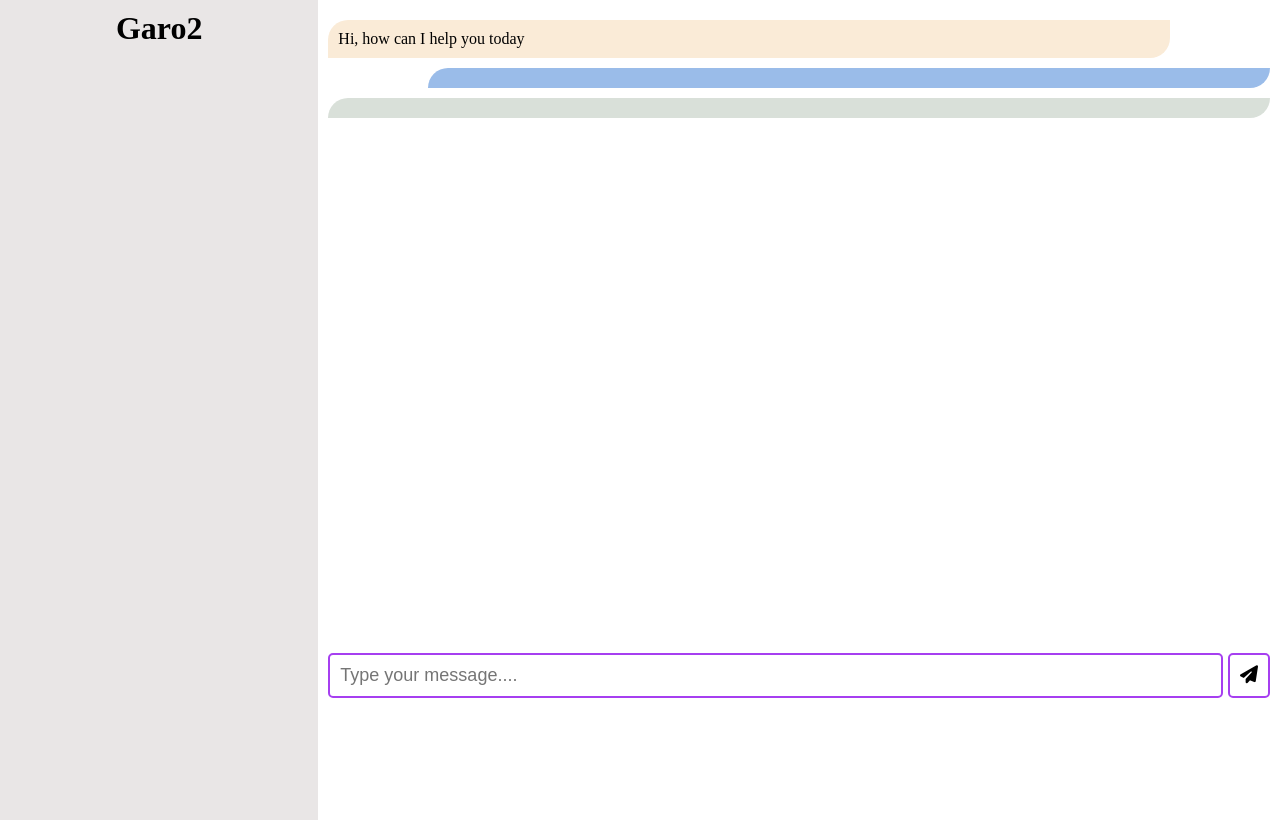
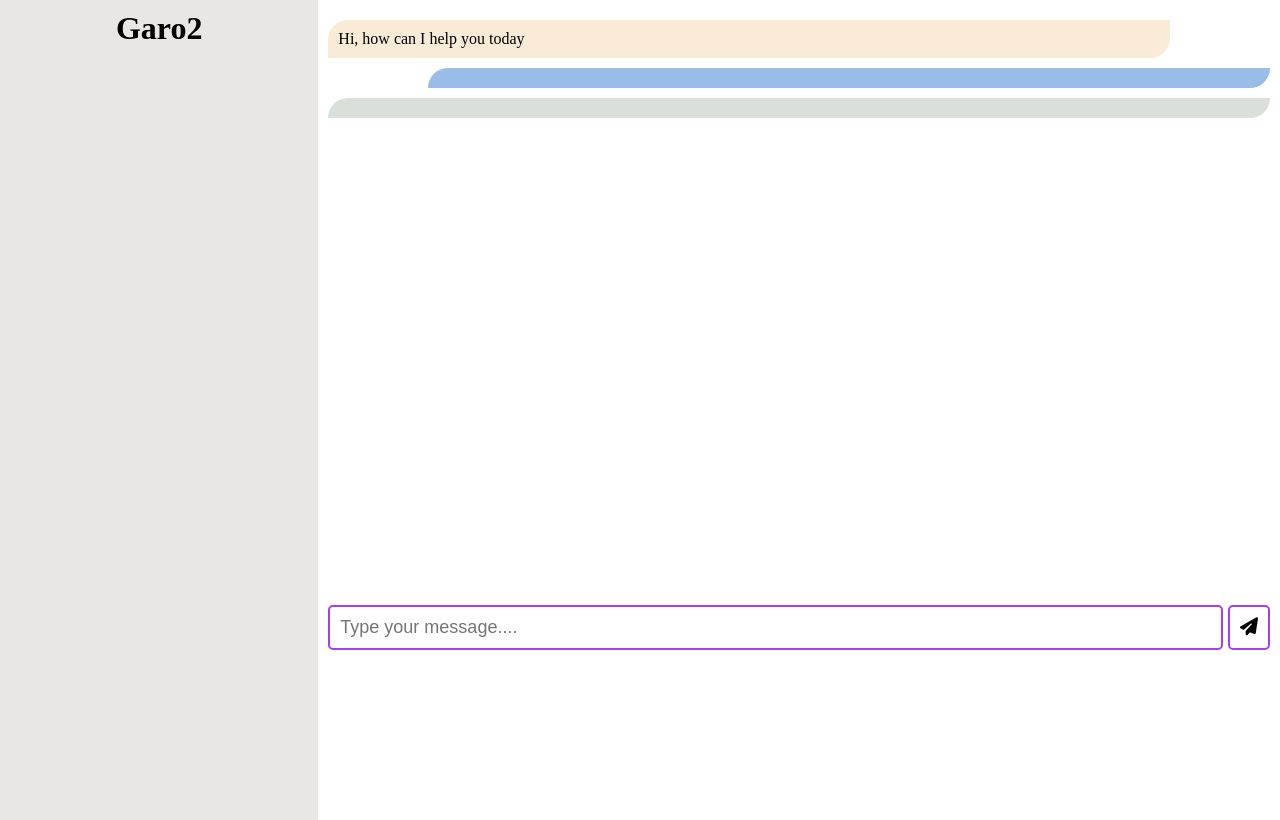
Before and after one commit to Ampte/garo2, a React (Vite) app: page / in a window 1280 px wide. Built offline with nearby package versions, Linux system fonts and the light colour scheme.

Commit message:
Change heght

```diff
--- a/src/components/component.css
+++ b/src/components/component.css
@@ -38,7 +38,7 @@
     display: flex;
     flex-direction: column;
     justify-content: space-between;
-    height: 86vh;
+    height: 80vh;
 }
 .prompt{
     background-color: antiquewhite;
```
